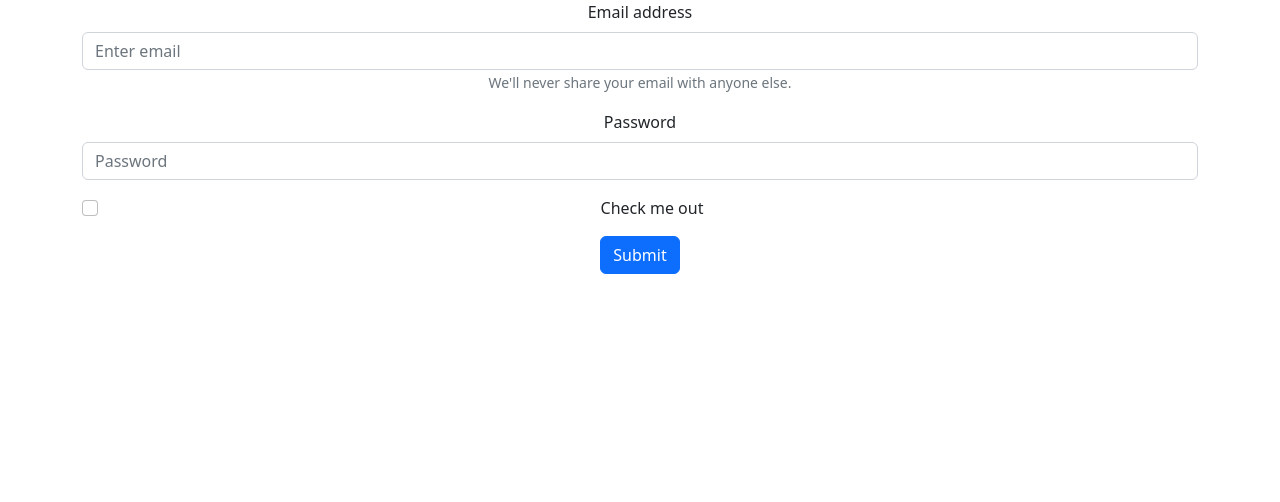
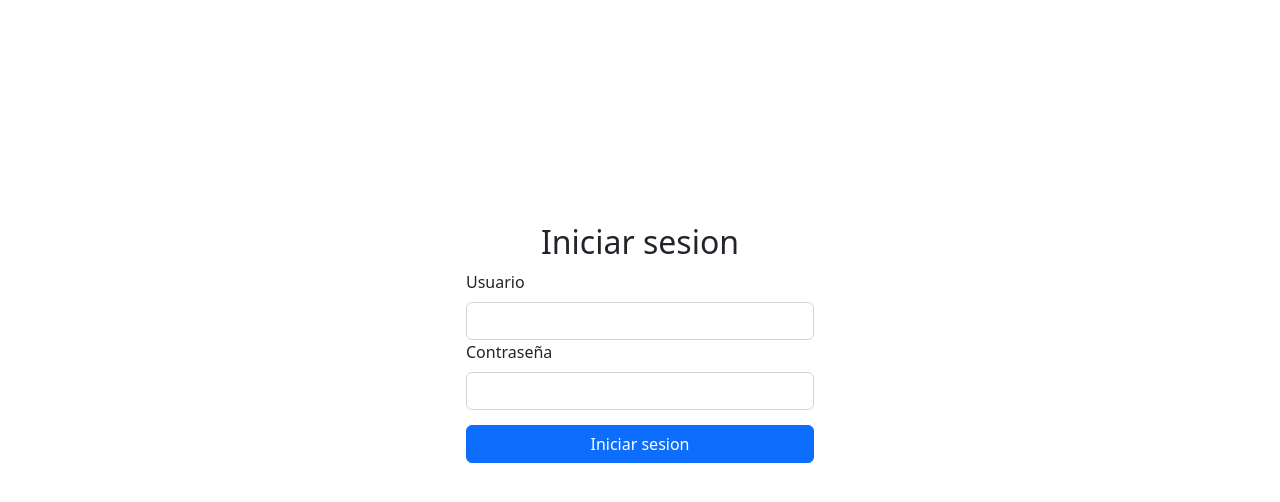
Before and after one commit to jluchett/ProyectoC4, a React (Create React App) app in the folder proyecto_front/: page / in a window 1280 px wide. Shown: the top 502 px of the page. Built offline with nearby package versions, Linux system fonts and the light colour scheme.

Commit message:
Agregamos componente login

```diff
--- a/proyecto_front/src/App.js
+++ b/proyecto_front/src/App.js
@@ -1,34 +1,16 @@
 //import logo from './logo.svg';
 import './App.css';
 import 'bootstrap/dist/css/bootstrap.min.css';
+import Login from './components/login/login'
 
-import {Form, Button, Container} from 'react-bootstrap';
+import {Container} from 'react-bootstrap';
 
 
 function App() {
   return (
     <div className="App">
       <Container>
-      <Form>
-      <Form.Group className="mb-3" controlId="formBasicEmail">
-        <Form.Label>Email address</Form.Label>
-        <Form.Control type="email" placeholder="Enter email" />
-        <Form.Text className="text-muted">
-          We'll never share your email with anyone else.
-        </Form.Text>
-      </Form.Group>
-
-      <Form.Group className="mb-3" controlId="formBasicPassword">
-        <Form.Label>Password</Form.Label>
-        <Form.Control type="password" placeholder="Password" />
-      </Form.Group>
-      <Form.Group className="mb-3" controlId="formBasicCheckbox">
-        <Form.Check type="checkbox" label="Check me out" />
-      </Form.Group>
-      <Button variant="primary" type="submit">
-        Submit
-      </Button>
-    </Form>
+        <Login />
       </Container>
     </div>
   );
--- /dev/null
+++ b/proyecto_front/src/components/login/login.css
@@ -0,0 +1,17 @@
+#login-container {
+    margin-top: 20%;
+}
+#login-container h2,
+#login-container button,
+#login-container form
+{
+    width: 100%;
+}
+#login-container button
+{
+    margin-top: 15px;
+}
+#login-container .Form-Label
+{
+    float: left;
+}
--- /dev/null
+++ b/proyecto_front/src/components/login/login.js
@@ -0,0 +1,65 @@
+import React from "react";
+import { Container, Form, Button, Row, Col } from "react-bootstrap";
+import './login.css';
+
+export default class login extends React.Component {
+  constructor(props) {
+    super(props);
+    this.state = {
+        usuario: '',
+        pass: '',
+    };
+  }
+  iniciarSesion(){
+    alert(`usuario: ${this.state.usuario} - password: ${this.state.pass}`);
+  }
+  render() {
+    return (
+      <Container id="login-container" >
+        <Row>
+          <Col>
+            <Row>
+              <h2>Iniciar sesion</h2>
+            </Row>
+            <Row>
+              <Col
+                sm="12"
+                xs="12"
+                md={{ span: 4, offset: 4}}
+                lg={{ span: 4, offset: 4}}
+                xl={{ span: 4, offset: 4}}>
+                <Form>
+                  <Form.Group>
+                    <Form.Label className="Form-Label">Usuario</Form.Label>
+                    <Form.Control
+                        onChange={(e)=>
+                        this.setState({ usuario: e.target.value})}/>
+                  </Form.Group>
+
+                  <Form.Group>
+                    <Form.Label className="Form-Label">
+                      Contraseña
+                    </Form.Label>
+                    <Form.Control type="password"
+                        onChange={(e)=>
+                            this.setState({ pass: e.target.value})}/>
+                  </Form.Group>
+
+                  <Button
+                    variant="primary"
+
+                    onClick={()=>{
+                        this.iniciarSesion();
+                    }}
+                  >
+                    Iniciar sesion
+                  </Button>
+                </Form>
+              </Col>
+            </Row>
+          </Col>
+        </Row>
+      </Container>
+    );
+  }
+}
```
